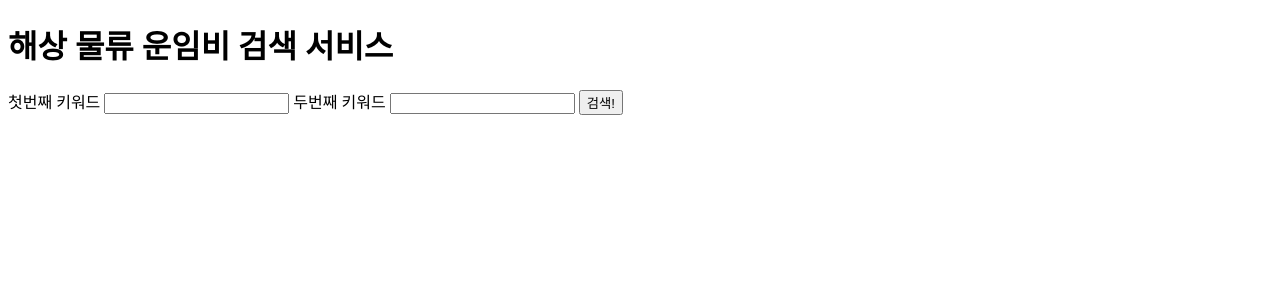
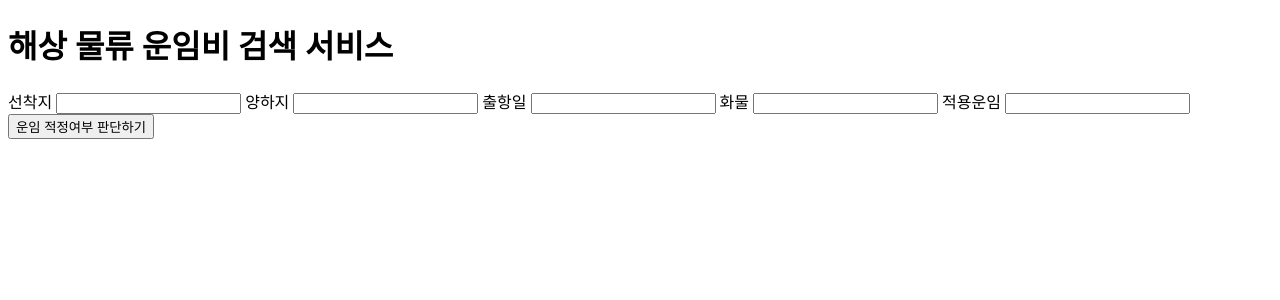
Before and after one commit to RPA-freight-platform/freight_back_test, a Flask app: page / in a window 1280 px wide. Shown: the top 300 px of the page. Run offline with Flask 3, Linux system fonts and the light colour scheme.

Commit message:
조회요건 추가

```diff
--- a/suff_flask/app.py
+++ b/suff_flask/app.py
@@ -9,18 +9,25 @@ app = Flask(__name__)
 def index():
     #get을 통해 전달받은 데이터를 확인
     key1 = request.args.get('keyword1')
-    key2= request.args.get('keyword2')
-    print(key1, key2)
+    key2 = request.args.get('keyword2')
+    key3 = request.args.get('keyword3')
+    key4 = request.args.get('keyword4')
+    key5 = request.args.get('keyword5')
 
-    if key1 is None or key2 is None:
+    print(key1, key2, key3, key4, key5)
+
+    if key1 is None or key2 is None or key3 is None or key4 is None or key5 is None:
         return render_template('index.html')
     else:
         #키워드 크롤링
         value1 = google_keywoed.get_keyword_number(key1)
         value2 = google_keywoed.get_keyword_number(key2)
+        value3 = google_keywoed.get_keyword_number(key3)
+        value4 = google_keywoed.get_keyword_number(key4)
+        value5 = google_keywoed.get_keyword_number(key5)
 
         # feedback data
-        data = {'key1:': value1, 'key2' : value2}
+        data = {'key1:': value1, 'key2' : value2, 'key3' : value3, 'key4' : value4, 'key5' : value5}
         return render_template('index.html', data=data)
 
 #메인 테스트
--- a/suff_flask/templates/index.html
+++ b/suff_flask/templates/index.html
@@ -15,11 +15,18 @@
     <body>
         <h1>해상 물류 운임비 검색 서비스</h1>
         <form action="\" mothod="get">
-            <label for="keyword1">첫번째 키워드</label>
-            <input type="test" name="keyword1">
-            <label for="keyword2">두번째 키워드</label>
-            <input type="test" name="keyword2">
-            <button type="submit">검색!</button>
+            <label for="keyword1">선착지</label>
+            <input type="text" name="keyword1">
+            <label for="keyword2">양하지</label>
+            <input type="text" name="keyword2">
+            <label for="keyword3">출항일</label>
+            <input type="text" name="keyword3">
+            <label for="keyword4">화물</label>
+            <input type="text" name="keyword4">
+            <label for="keyword5">적용운임</label>
+            <input type="text" name="keyword5">
+            <button type="submit">운임 적정여부 판단하기</button>
+
         </form>
         {% if data %}
             {{data}}
```
